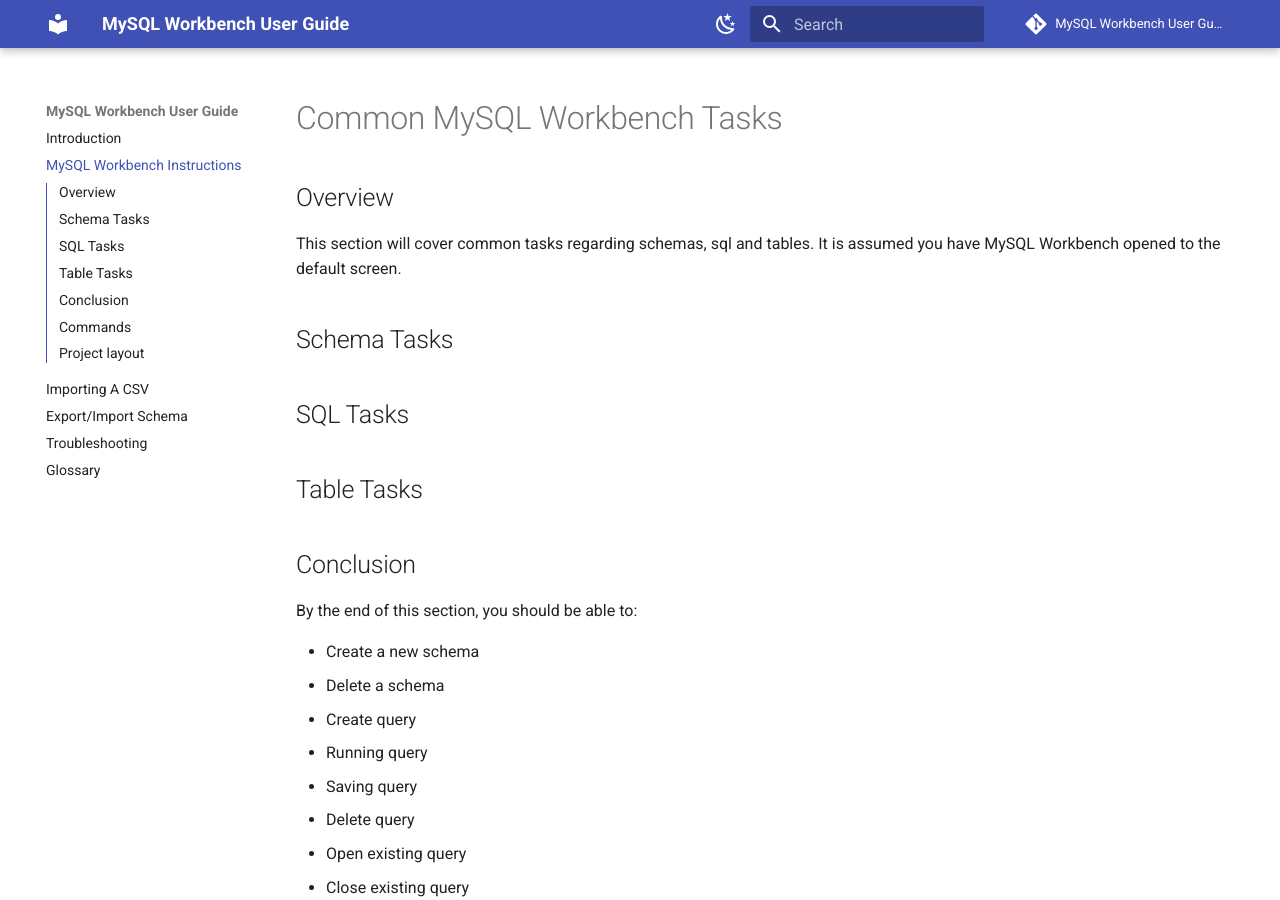
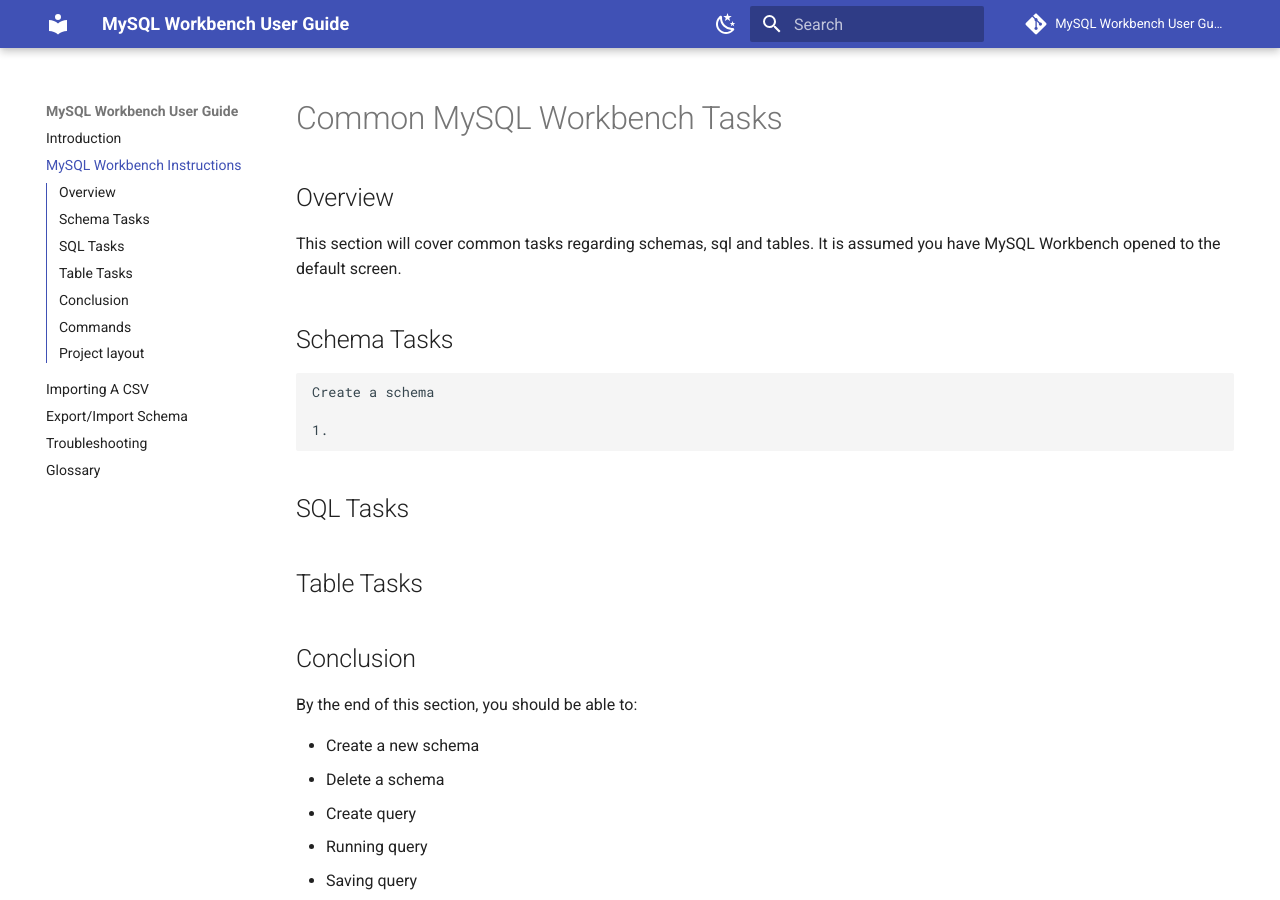
Before and after one commit to SSollestre/CommUserGuide, an MkDocs documentation site: the page built from docs/SAM_SQL_TASKS.md, in a window 1280 px wide and 900 px high. Built offline with MkDocs 1.6.1 and Material for MkDocs 9.7.7, drawn with Linux system fonts in a browser that asks for light colours; comment, search, counter and statistics services are not loaded.

```diff
--- a/docs/SAM_SQL_TASKS.md
+++ b/docs/SAM_SQL_TASKS.md
@@ -8,10 +8,13 @@
 
 ## Schema Tasks
 
+    Create a schema
+
+    1.
+
 ## SQL Tasks
 
 ## Table Tasks
-
 
 ## Conclusion
 
```
